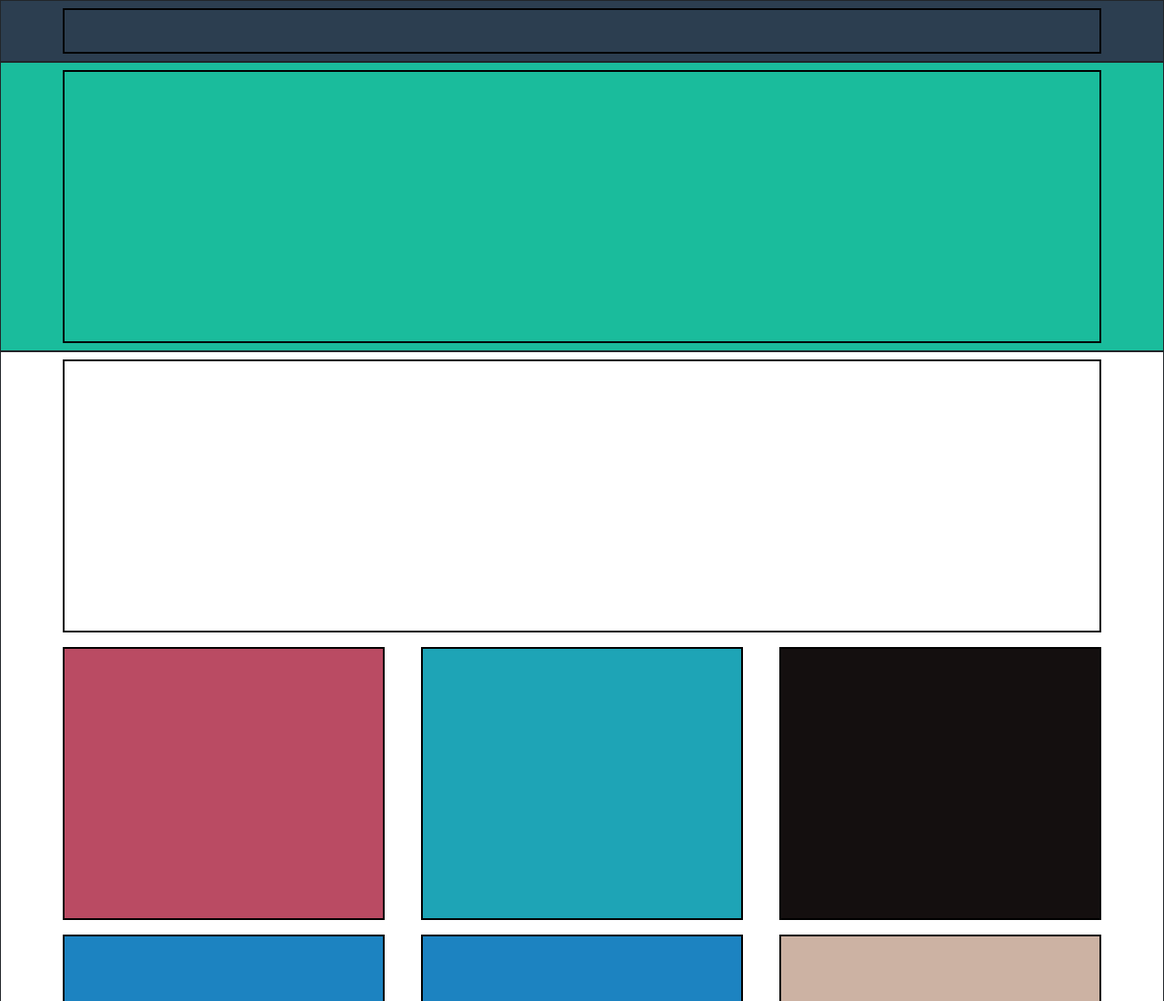
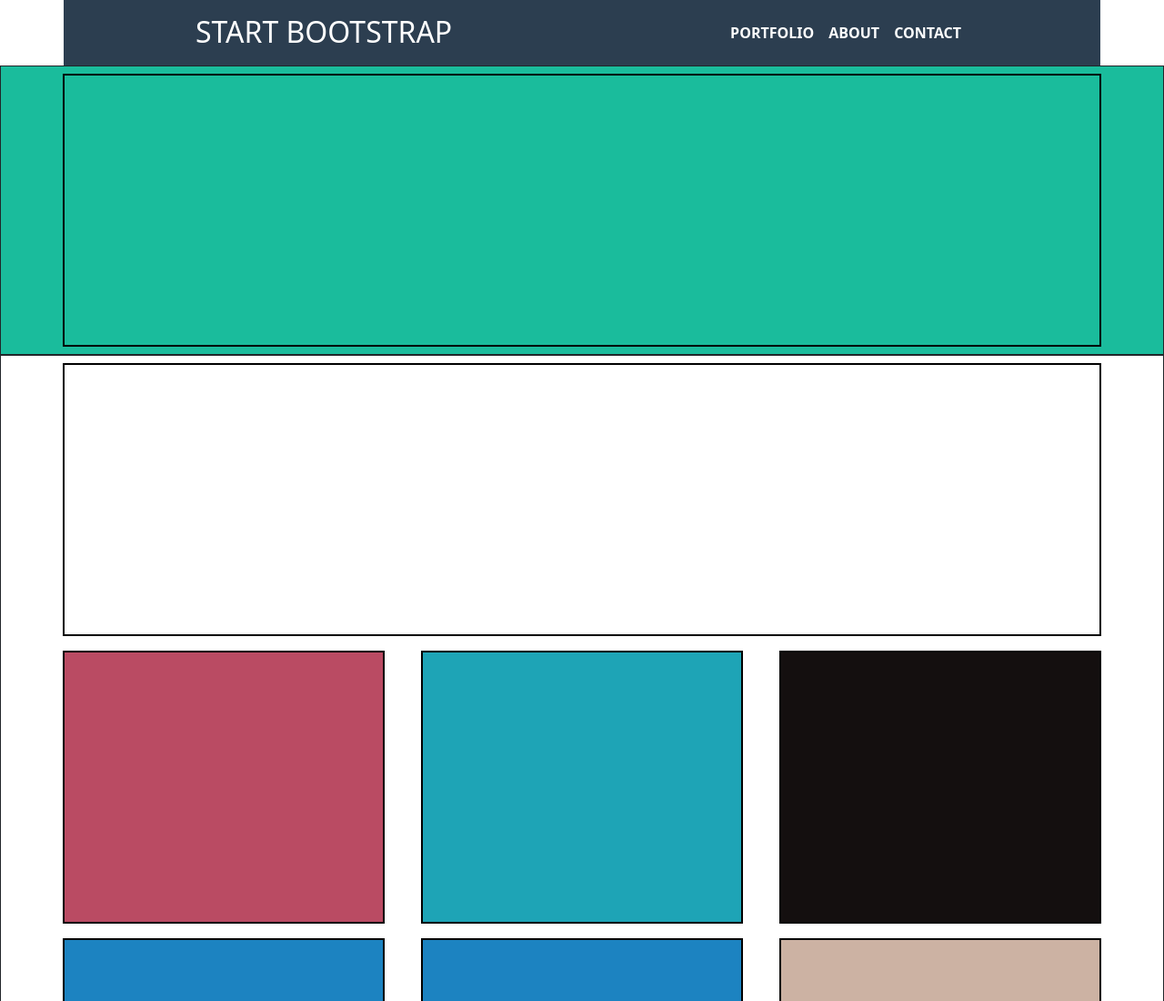
Before and after one commit to Fabio9494/html-css-bootstrap-freelancer, a plain HTML site: page index.html in a window 1280 px wide. Shown: the top 1100 px of the page at 91% size. Drawn offline with nearby package versions, Linux system fonts and the light colour scheme.

Commit message:
add header

```diff
--- a/css/style.css
+++ b/css/style.css
@@ -13,10 +13,6 @@
 .content{
     height: 300px;
     border: 2px black solid;
-}
-
-.bordpo{
-    border: solid 5px red;
 }
 
 .content-footer{
--- a/index.html
+++ b/index.html
@@ -4,20 +4,34 @@
     <meta charset="UTF-8">
     <meta name="viewport" content="width=device-width, initial-scale=1.0">
     <link rel="stylesheet" href="./css/style.css">
+    <link rel="stylesheet" href="https://cdnjs.cloudflare.com/ajax/libs/font-awesome/6.4.2/css/all.min.css">
     <link href="https://cdn.jsdelivr.net/npm/bootstrap@5.3.2/dist/css/bootstrap.min.css" rel="stylesheet" integrity="sha384-T3c6CoIi6uLrA9TneNEoa7RxnatzjcDSCmG1MXxSR1GAsXEV/Dwwykc2MPK8M2HN" crossorigin="anonymous">
     <title>bootstrap</title>
 </head>
 <body>
     <!-- header -->
+    <!-- header -->
     <header>
-        <div class="container-fluid">
-            <div class="row border border-dark px-5 bg-2C3E50">
+        <div class="container bg-2C3E50">
+            <div class="row color-white">
                 <div class="col-12">
-                    <div class="content-header m-2"></div>
+                    <div class="pt-3 d-flex justify-content-between text-white">
+                        <h2>START BOOTSTRAP</h2>
+                        <div>
+                            <button type="button" class="btn btn-outline-light d-md-none"><i class="fa-sharp fa-solid fa-bars fa-lg" style="color: #ffffff;"></i></button>
+                            <!-- <div class="d-md-none bg-2C3E50 px-3 py-2 border border-withe"><i class="fa-sharp fa-solid fa-bars fa-lg" style="color: #ffffff;"></i></div> -->
+                            <ul class="d-flex fw-bold me-0">
+                              <li class="p-2 d-none d-md-block">PORTFOLIO</li>
+                              <li class="p-2 d-none d-md-block">ABOUT</li>
+                              <li class="p-2 d-none d-md-block">CONTACT</li>
+                            </ul>
+                        </div>
+                    </div>
                 </div>
             </div>
         </div>
     </header>
+
     <!-- main -->
     <main>
         <div class="container-fluid">
```
